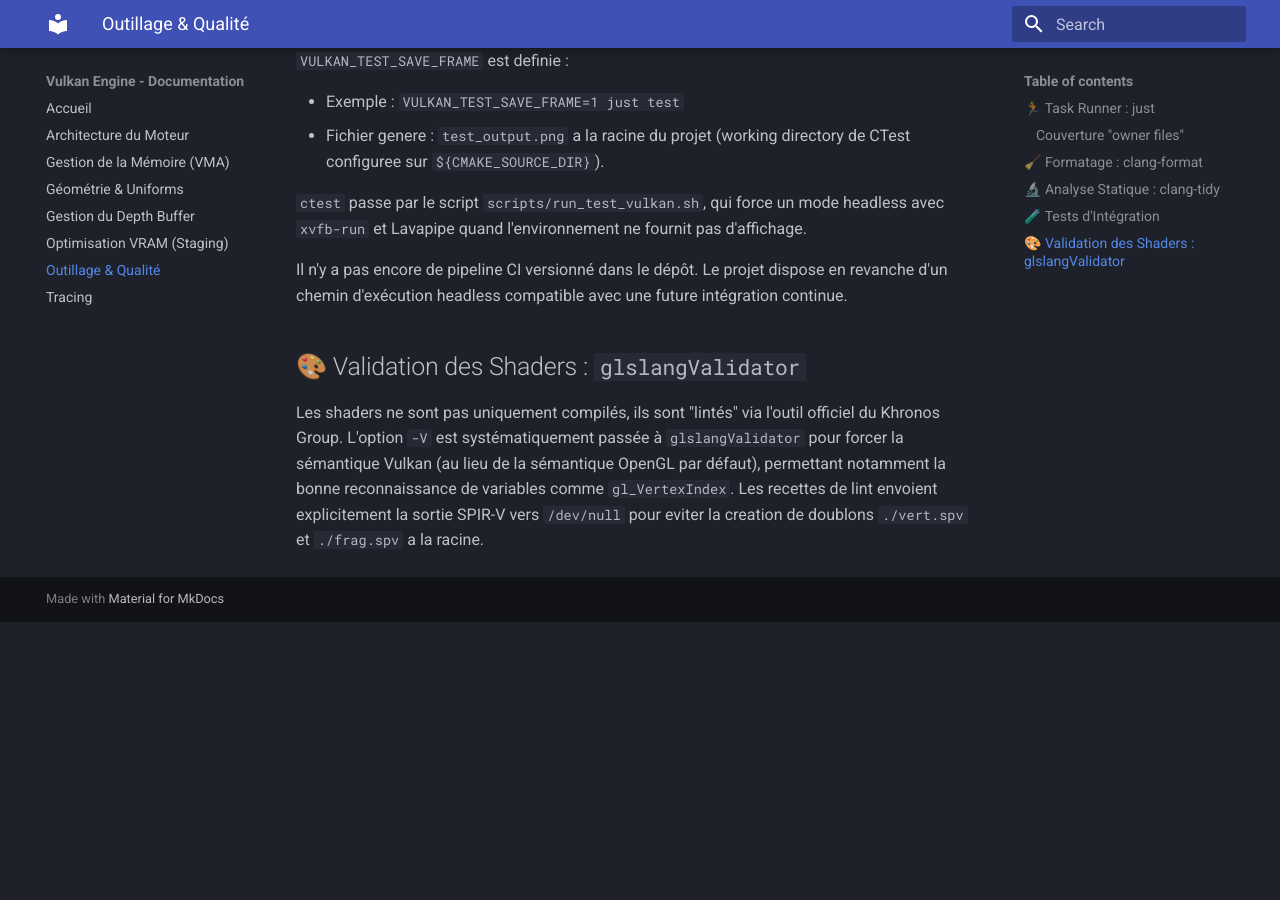
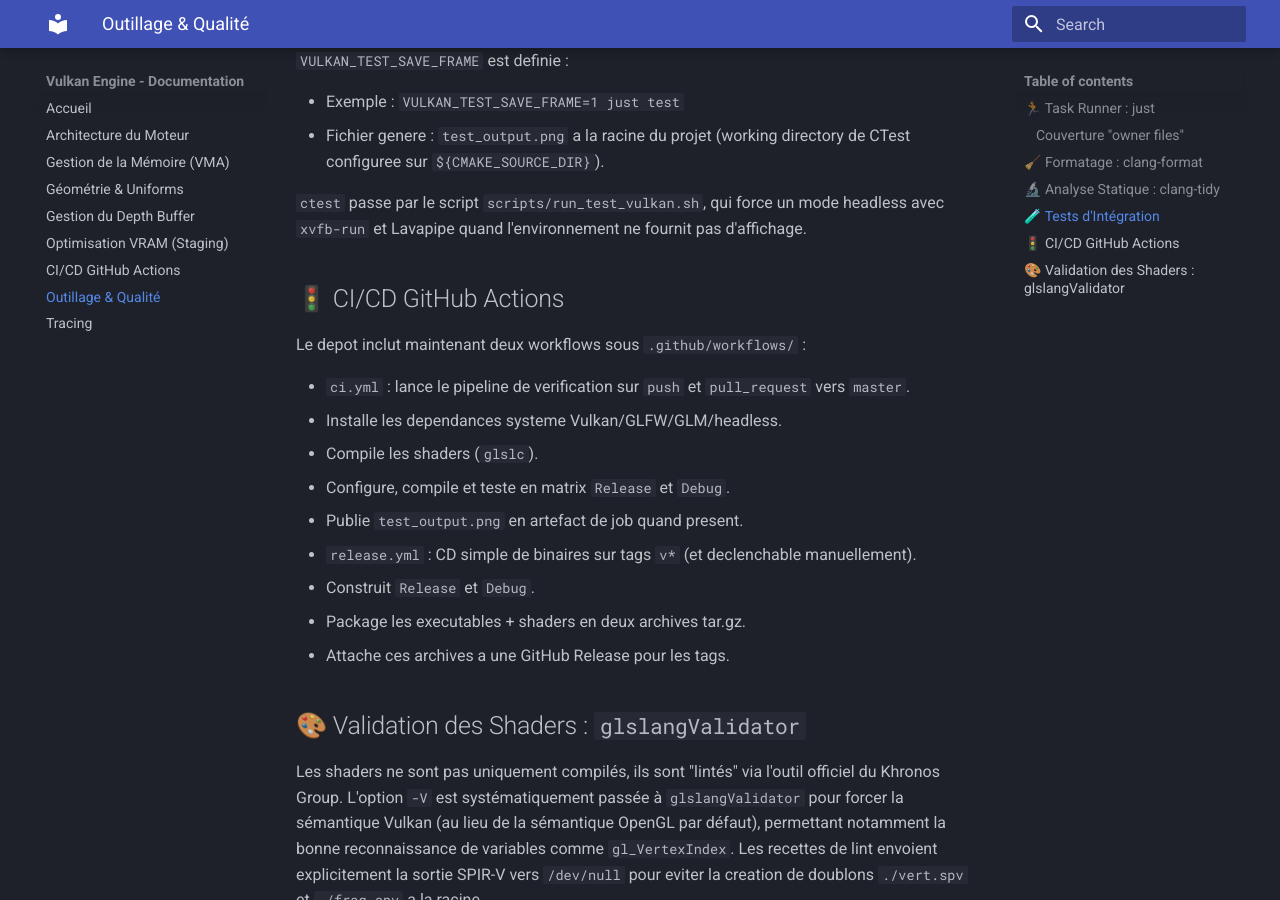
Before and after one commit to yoyonel/suckless-vulkan, an MkDocs documentation site: the page built from docs/tooling.md, in a window 1280 px wide and 900 px high, scrolled down 2044 px. Built offline with MkDocs 1.6.1 and Material for MkDocs 9.7.7, drawn with Linux system fonts in a browser that asks for light colours; before the commit the page ends 2666 px from its top, so only the background shows below that.

Commit message:
ci: add GitHub Actions CI/CD workflows and documentation

```diff
--- a/docs/tooling.md
+++ b/docs/tooling.md
@@ -64,7 +64,19 @@ La capture disque est activee uniquement si la variable d'environnement `VULKAN_
 
 `ctest` passe par le script `scripts/run_test_vulkan.sh`, qui force un mode headless avec `xvfb-run` et Lavapipe quand l'environnement ne fournit pas d'affichage.
 
-Il n'y a pas encore de pipeline CI versionné dans le dépôt. Le projet dispose en revanche d'un chemin d'exécution headless compatible avec une future intégration continue.
+## 🚦 CI/CD GitHub Actions
+
+Le depot inclut maintenant deux workflows sous `.github/workflows/` :
+
+- `ci.yml` : lance le pipeline de verification sur `push` et `pull_request` vers `master`.
+  - Installe les dependances systeme Vulkan/GLFW/GLM/headless.
+  - Compile les shaders (`glslc`).
+  - Configure, compile et teste en matrix `Release` et `Debug`.
+  - Publie `test_output.png` en artefact de job quand present.
+- `release.yml` : CD simple de binaires sur tags `v*` (et declenchable manuellement).
+  - Construit `Release` et `Debug`.
+  - Package les executables + shaders en deux archives tar.gz.
+  - Attache ces archives a une GitHub Release pour les tags.
 
 ## 🎨 Validation des Shaders : `glslangValidator`
 
--- a/mkdocs.yml
+++ b/mkdocs.yml
@@ -1,3 +1,4 @@
+---
 site_name: Vulkan Engine - Documentation
 site_description: Moteur de rendu graphique 3D basé sur Vulkan et VMA
 theme:
@@ -8,15 +9,16 @@ theme:
 # --- CONFIGURATION DU HOT-RELOAD ---
 docs_dir: docs
 watch:
-- docs
-- mkdocs.yml
+  - docs
+  - mkdocs.yml
 
 nav:
-- Accueil: index.md
-- Architecture du Moteur: architecture.md
-- Gestion de la Mémoire (VMA): memory.md
-- Géométrie & Uniforms: geometry.md
-- Gestion du Depth Buffer: depth_buffer.md
-- Optimisation VRAM (Staging): vram_optimization.md
-- Outillage & Qualité: tooling.md
-- Tracing: tracing.md
+  - Accueil: index.md
+  - Architecture du Moteur: architecture.md
+  - Gestion de la Mémoire (VMA): memory.md
+  - Géométrie & Uniforms: geometry.md
+  - Gestion du Depth Buffer: depth_buffer.md
+  - Optimisation VRAM (Staging): vram_optimization.md
+  - CI/CD GitHub Actions: ci_cd.md
+  - Outillage & Qualité: tooling.md
+  - Tracing: tracing.md
```
Also changed, not shown: docs/ci_cd.md (added, +56 -0 lines), docs/index.md (+1 -0 lines), 3 other files.
